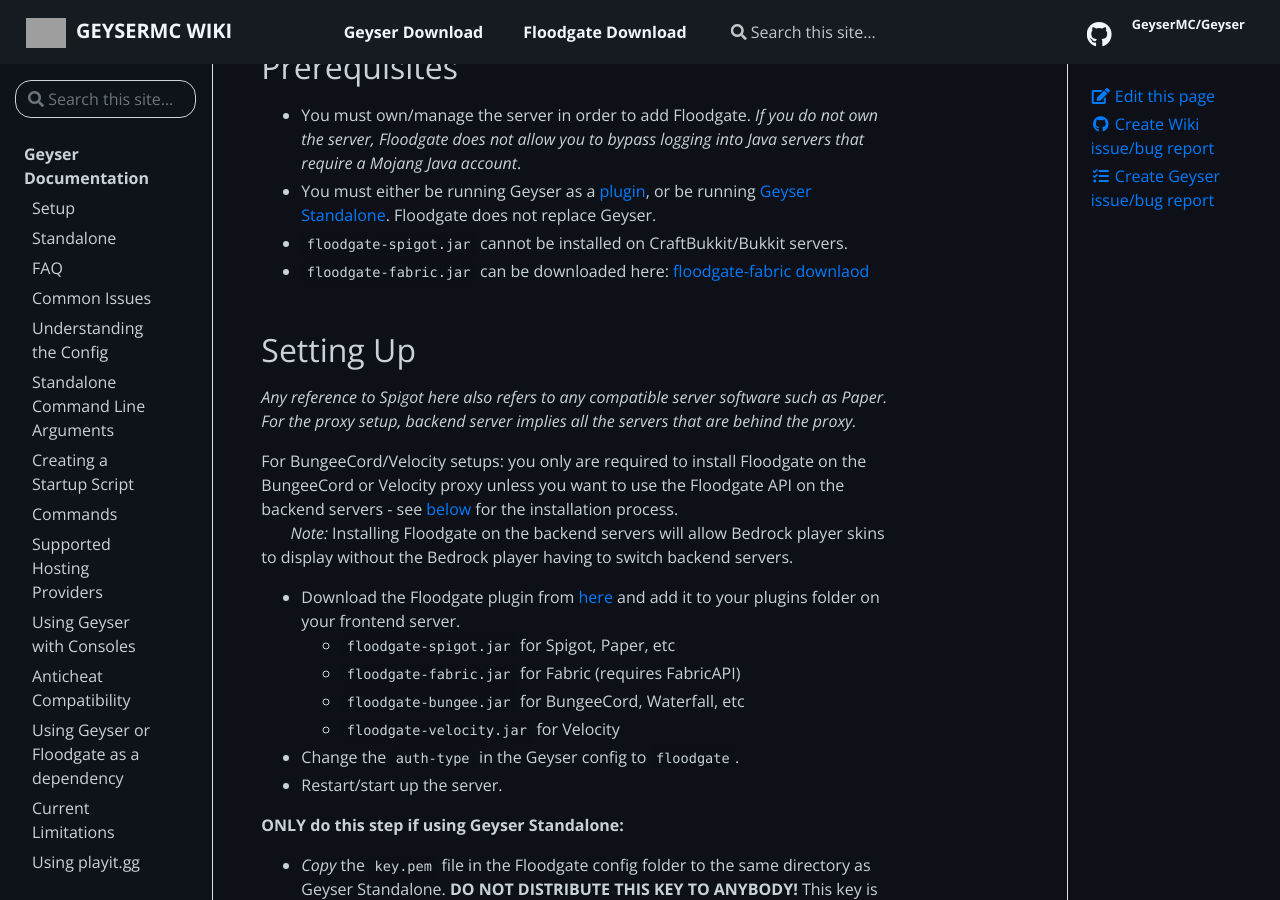
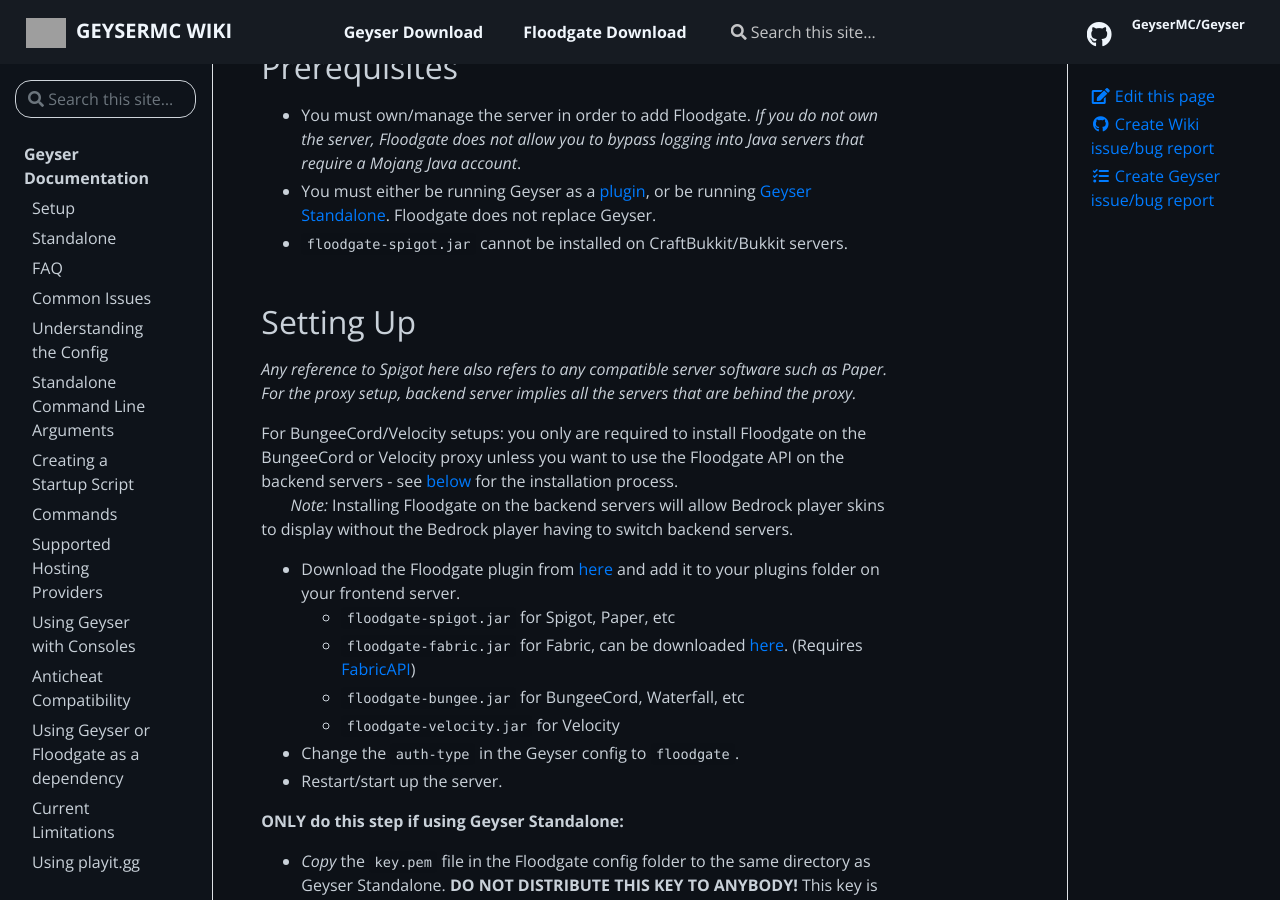
Before and after one commit to GeyserMC/GeyserWiki, a Jekyll site: the page built from _docs/floodgate/setup.md, in a window 1280 px wide and 900 px high, scrolled down 242 px. Built offline with Jekyll 4.4.1, drawn with Linux system fonts in a browser that asks for light colours; some of the changed lines change nothing that is shown; grey boxes are pictures that could not be loaded.

Commit message:
changed link locations
moved floodgate-fabric download link; added FabricAPI download - thanks konicai!

```diff
--- a/_docs/floodgate/setup.md
+++ b/_docs/floodgate/setup.md
@@ -14,7 +14,6 @@
 - You must own/manage the server in order to add Floodgate. *If you do not own the server, Floodgate does not allow you to bypass logging into Java servers that require a Mojang Java account*.
 - You must either be running Geyser as a [plugin](/geyser/setup/), or be running [Geyser Standalone](/geyser/standalone/). Floodgate does not replace Geyser.
 - `floodgate-spigot.jar` cannot be installed on CraftBukkit/Bukkit servers.
-- `floodgate-fabric.jar` can be downloaded here: [floodgate-fabric downlaod](https://ci.opencollab.dev/job/GeyserMC/job/Floodgate-Fabric/job/master/)
 
 ## Setting Up
 *Any reference to Spigot here also refers to any compatible server software such as Paper. For the proxy setup, backend server implies all the servers that are behind the proxy.*
@@ -24,7 +23,7 @@
 
 - Download the Floodgate plugin from [here](https://ci.opencollab.dev/job/GeyserMC/job/Floodgate/job/master/) and add it to your plugins folder on your frontend server.
   - `floodgate-spigot.jar` for Spigot, Paper, etc
-  - `floodgate-fabric.jar` for Fabric (requires FabricAPI)
+  - `floodgate-fabric.jar` for Fabric, can be downloaded [here](https://ci.opencollab.dev/job/GeyserMC/job/Floodgate-Fabric/job/master/). (Requires [FabricAPI](https://www.curseforge.com/minecraft/mc-mods/fabric-api))
   - `floodgate-bungee.jar` for BungeeCord, Waterfall, etc
   - `floodgate-velocity.jar` for Velocity
 - Change the `auth-type` in the Geyser config to `floodgate`.
```
